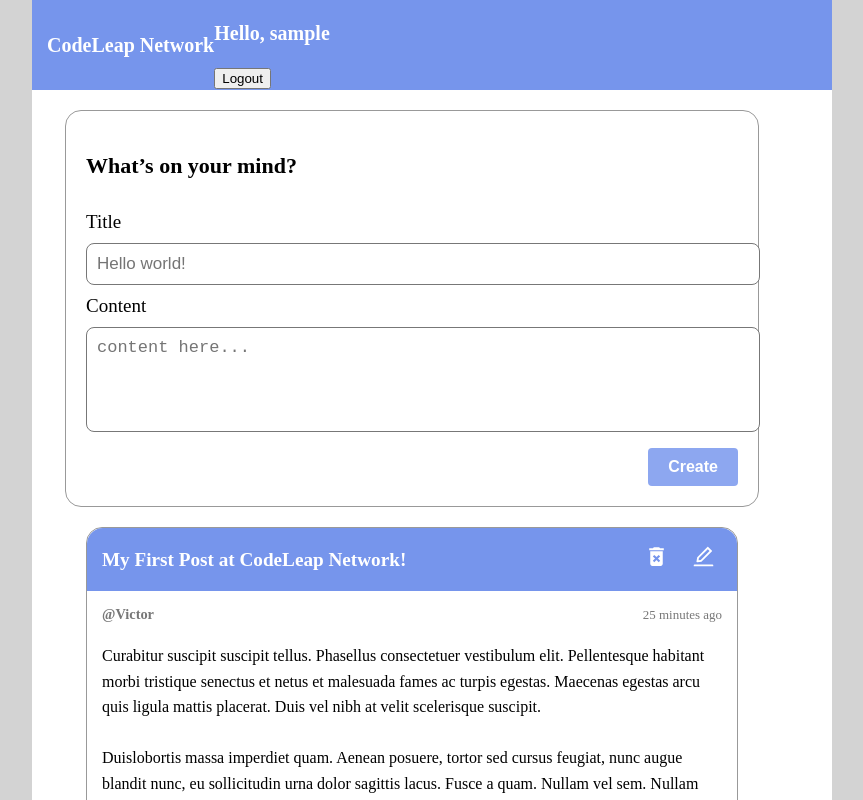
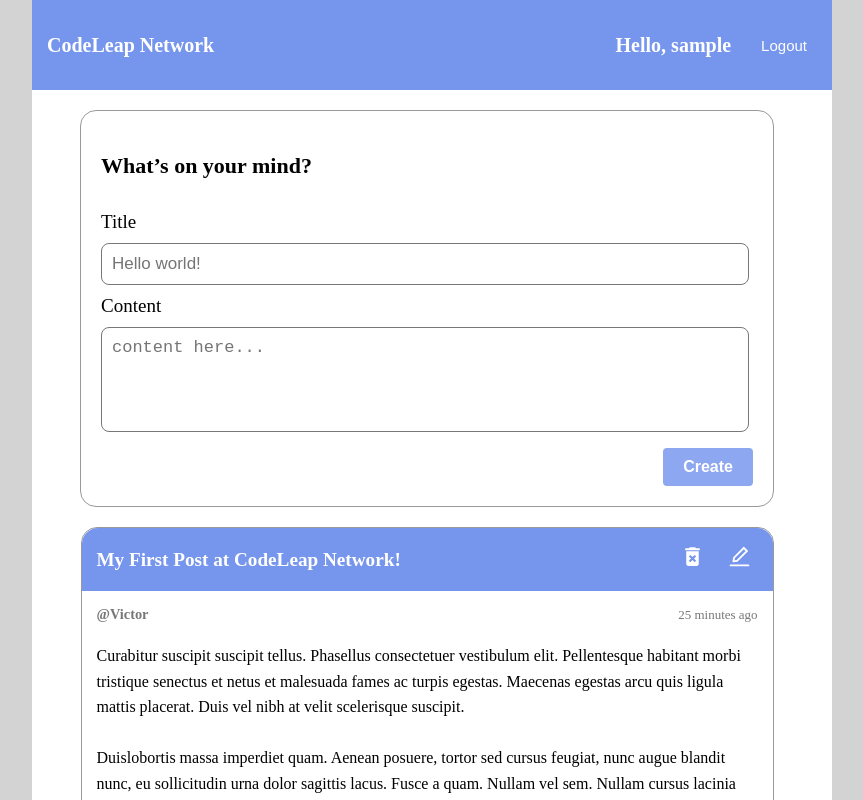
Before and after one commit to joaosilvateixeira33/code-leap, a React (Create React App) app: page / in a window 1280 px wide. Shown: the whole page, without its empty margins (208-1071 px from the left). Built offline with nearby package versions, Linux system fonts and the light colour scheme; sample sign-in values are in the browser's storage.

Commit message:
refactor: styled

```diff
--- a/src/components/Card/styled.js
+++ b/src/components/Card/styled.js
@@ -5,7 +5,7 @@
   display: flex;
   flex-direction: column;
   width: 95%;
-  max-width: 652px;
+  max-width: 693px;
   margin-bottom: 15px;
   border: 1px solid #999999;
   margin-left: auto;
--- a/src/components/Create/styled.js
+++ b/src/components/Create/styled.js
@@ -1,5 +1,4 @@
 import styled from "styled-components";
-
 
 export const CreateContainer = styled.div`
   border: 1px solid #999999;
@@ -26,7 +25,7 @@
     border: 1px solid #777777;
     border-radius: 8px;
     padding: 10px;
-    width: 100%;
+    width: 96%;
     font-size: 17px;
     color: #777777;
     font-weight: 400;
@@ -38,20 +37,20 @@
   }
 
   @media (min-width: 768px) {
-    align-items: baseline; /* Restaura o alinhamento à esquerda */
-    width: 652px; /* Restaura a largura original */
-    height: 355px; /* Restaura a altura original (se desejado) */
-    gap: 10px; /* Restaura o espaçamento original */
+    align-items: baseline;
+    width: 652px;
+    height: 355px;
+    gap: 10px;
     p {
-      font-size: 22px; /* Restaura o tamanho da fonte original */
-      text-align: left; /* Restaura o alinhamento do título */
+      font-size: 22px;
+      text-align: left;
     }
     label {
-      font-size: 19px; /* Restaura o tamanho da fonte original */
+      font-size: 19px;
     }
     textarea {
-      height: 83px; /* Restaura a altura original */
-      resize: none; /* Restaura o comportamento original de não redimensionar */
+      height: 83px;
+      resize: none;
     }
   }
 `;
--- a/src/components/Feed/Feed.js
+++ b/src/components/Feed/Feed.js
@@ -4,6 +4,7 @@
   FeedContainer,
   FeedContent,
   FeedHeader,
+  HeaderOptions
 } from "./styled.js";
 
 import Card from "../Card/Card.js";
@@ -16,10 +17,10 @@
         <FeedHeader>
           <p>CodeLeap Network</p>
 
-          <div>
+          <HeaderOptions>
             <p>Hello, {username}</p>
             <button onClick={onLogout}>Logout</button>
-          </div>
+          </HeaderOptions>
         </FeedHeader>
         <FeedContent>
           <CreatePost/>
--- a/src/components/Feed/styled.js
+++ b/src/components/Feed/styled.js
@@ -18,17 +18,32 @@
 export const FeedHeader = styled.div`
   background-color: #7695ec;
   color: #ffffffff;
-  width: 100%;
   height: auto;
   padding: 15px;
   display: flex;
   align-items: center;
+  justify-content: space-between;
   font-size: 20px;
   font-weight: 700;
 
   @media (min-width: 576px) {
     height: 60px;
     font-size: 1.25rem;
+  }
+`;
+
+export const HeaderOptions = styled.div`
+  display: flex;
+  align-items: center;
+  gap: 20px;
+
+  button{
+    padding: 10px;
+    background-color: transparent;
+    color: #ffffff;
+    border: none;
+    font-size: 15px;
+    cursor: pointer;
   }
 `;
 
@@ -40,8 +55,7 @@
   margin-top: 20px;
   padding: 0 15px;
   gap: 20px;
-  width: 95%; /* O conteúdo ocupa uma largura um pouco menor, com margens nas laterais */
-  max-width: 800px; /* Largura máxima para o conteúdo em telas maiores */
-  box-sizing: border-box;
-  flex-grow: 1; /* Permite que o conteúdo cresça e ocupe o espaço restante */
+  width: 95%;
+  max-width: 800px;
+  flex-grow: 1;
 `;
--- a/src/globalStyles.js
+++ b/src/globalStyles.js
@@ -8,6 +8,10 @@
         margin: 0;
         box-sizing: border-box;
         font-family: "Roboto", sans-serif;
+    }
+
+    body{
+        overflow-y: auto;
     }
 }
 `
```
